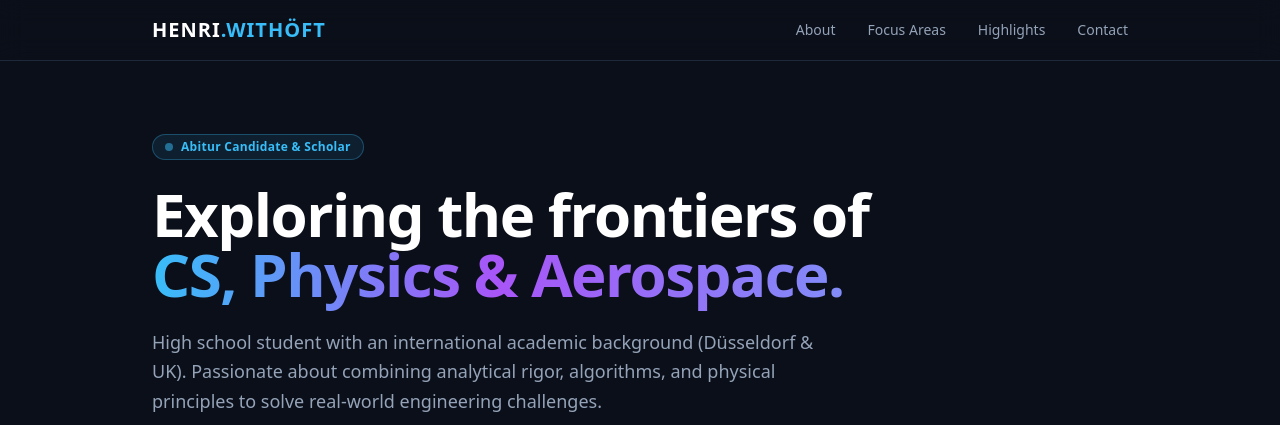
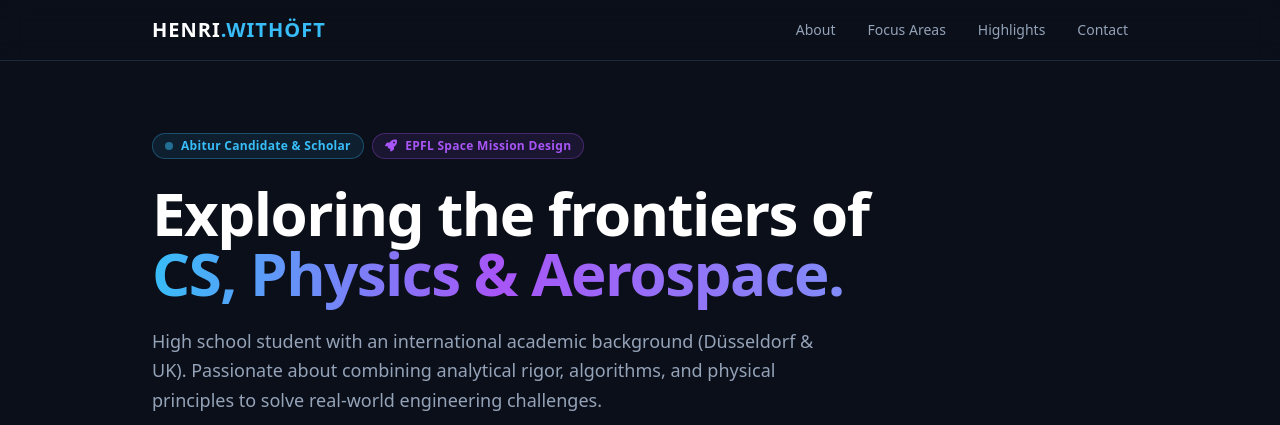
Before and after one commit to henri20HUB/portfolio, a plain HTML site: page index.html in a window 1280 px wide. Shown: the top 425 px of the page. Drawn offline with nearby package versions, Linux system fonts and the light colour scheme.

Commit message:
Added space badge test

```diff
--- a/index.html
+++ b/index.html
@@ -45,9 +45,14 @@
 
         <!-- Hero / Intro Section -->
         <section id="hero" class="space-y-6 pt-6">
-            <div class="inline-flex items-center gap-2 px-3 py-1 rounded-full border border-accentBlue/30 bg-accentBlue/10 text-accentBlue text-xs font-semibold tracking-wide">
-                <span class="w-2 h-2 rounded-full bg-accentBlue animate-pulse"></span>
-                Abitur Candidate & Scholar
+            <div class="flex flex-wrap gap-2">
+                <div class="inline-flex items-center gap-2 px-3 py-1 rounded-full border border-accentBlue/30 bg-accentBlue/10 text-accentBlue text-xs font-semibold tracking-wide">
+                    <span class="w-2 h-2 rounded-full bg-accentBlue animate-pulse"></span>
+                    Abitur Candidate & Scholar
+                </div>
+                <div class="inline-flex items-center gap-2 px-3 py-1 rounded-full border border-accentPurple/30 bg-accentPurple/10 text-accentPurple text-xs font-semibold tracking-wide">
+                    <i class="fas fa-rocket text-xs"></i> EPFL Space Mission Design
+                </div>
             </div>
 
             <h1 class="text-4xl sm:text-6xl font-extrabold text-white tracking-tight leading-tight">
```
